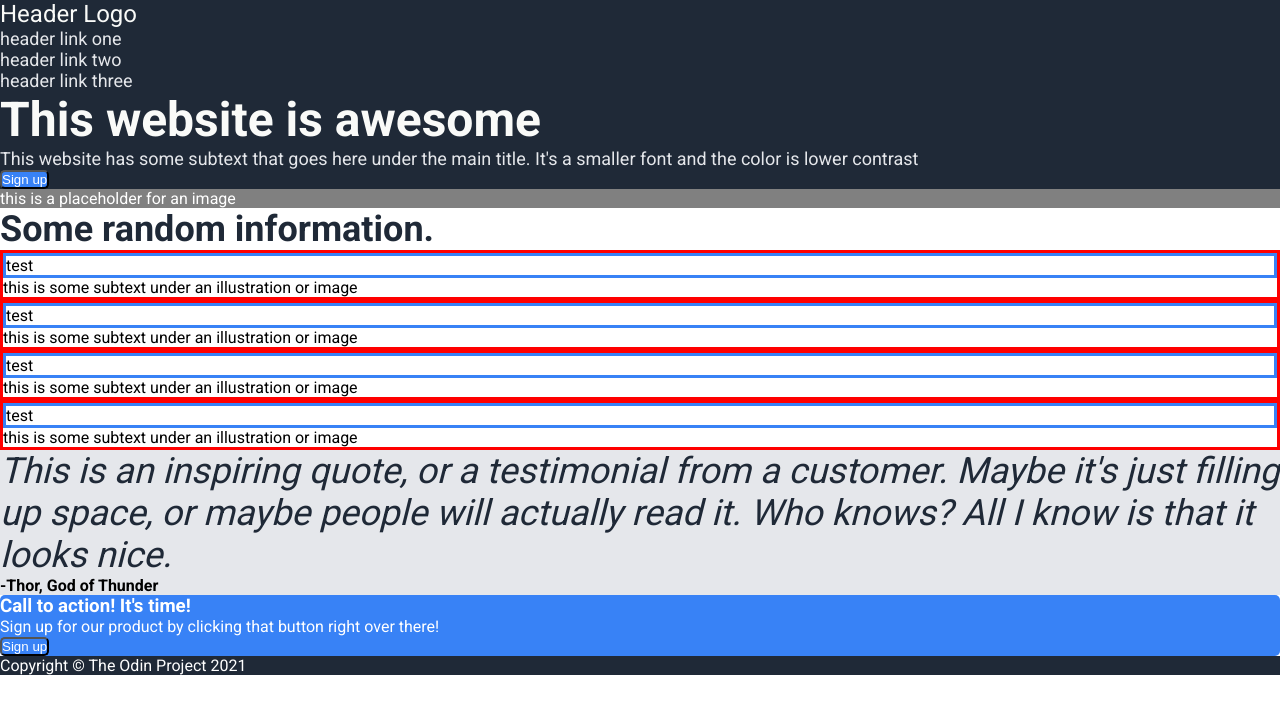
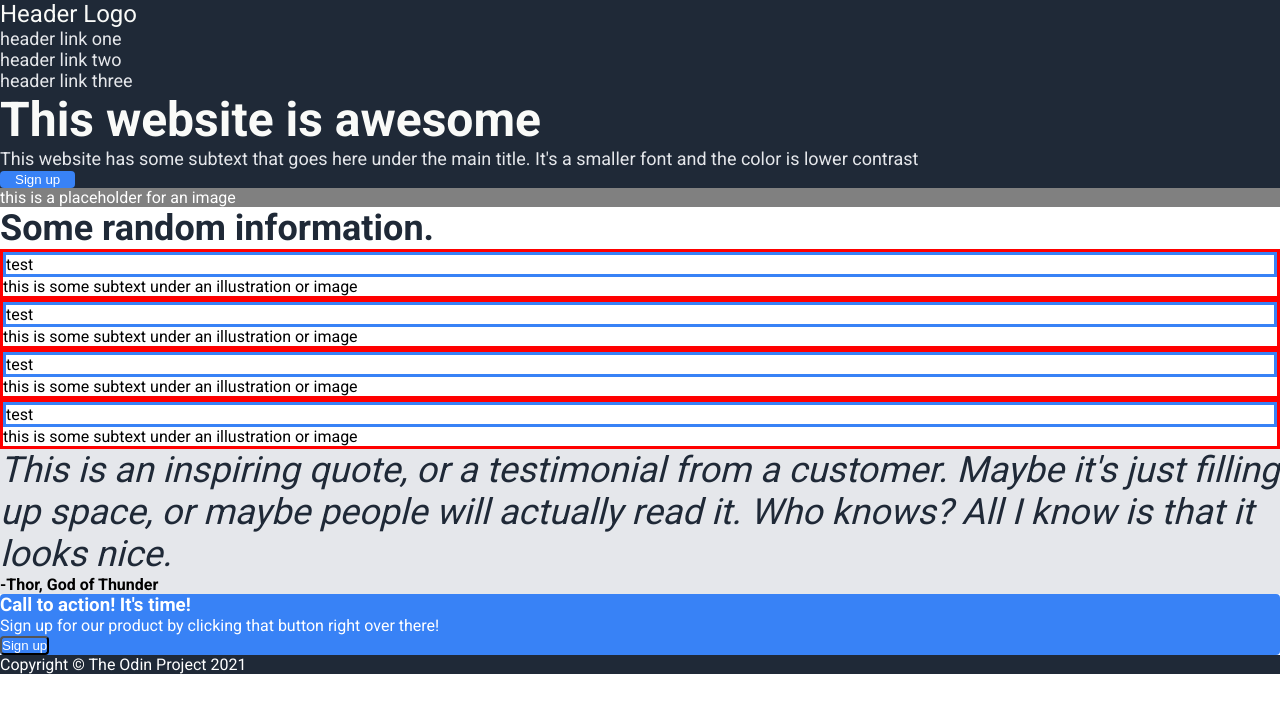
Before and after one commit to LapoCipriani/landing-page, a plain HTML site: page index.html in a window 1280 px wide. Drawn offline with Linux system fonts and the light colour scheme.

Commit message:
Add style to first left button

```diff
--- a/style.css
+++ b/style.css
@@ -47,7 +47,7 @@ body {
 
 button, .rectangle {
     background-color: #3882f6;
-    border-radius: 5px;
+    border-radius: 4px;
 }
 
 .info h2 {
@@ -77,3 +77,8 @@ button, .hero .first .image {
 .call, .footer {
     color: white;
 }
+
+.first-left button {
+    border: none;
+    padding: 1px 15px;
+}
```
